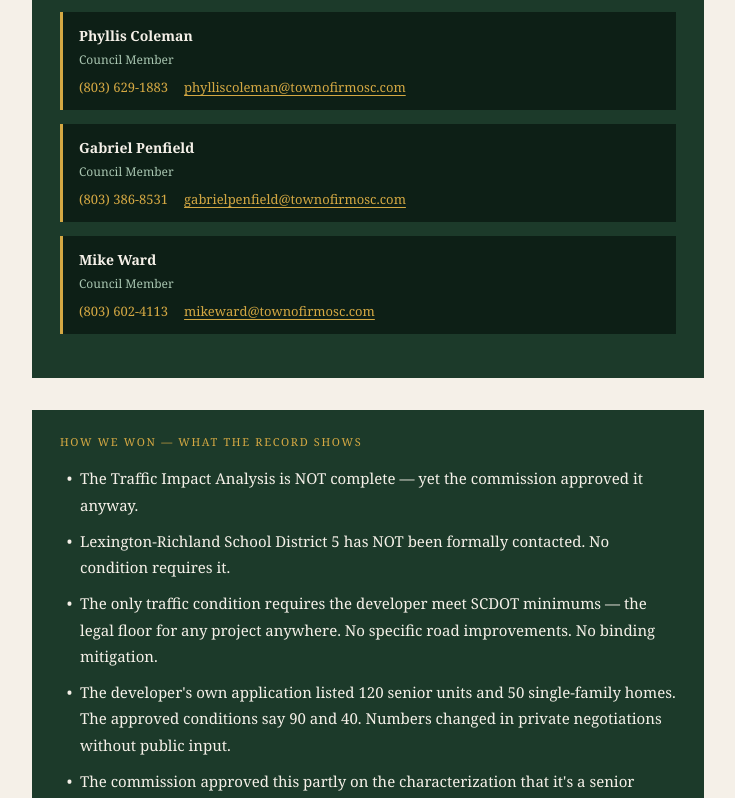
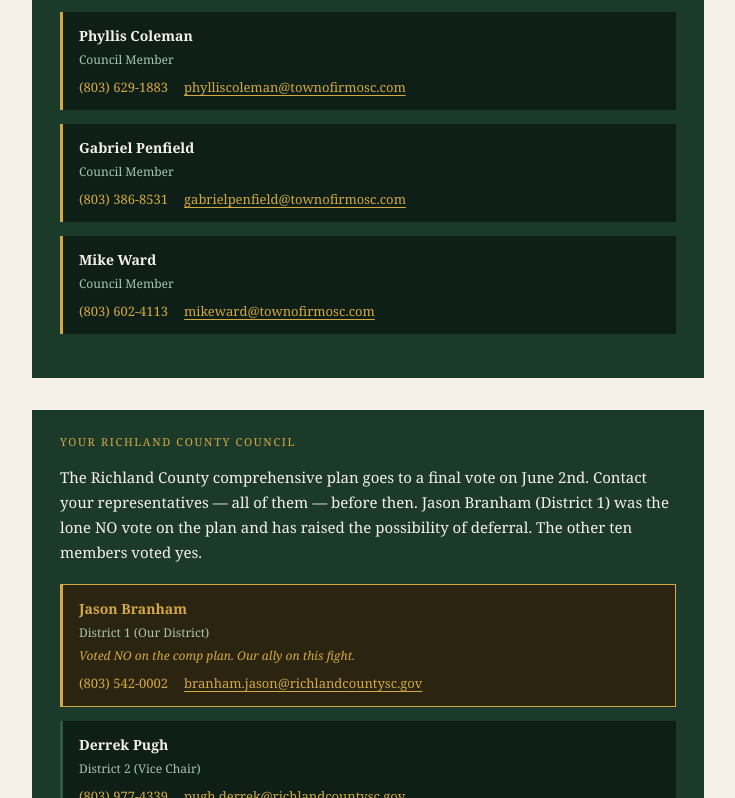
Before and after one commit to bryan-cogtide/shadygroveirmo, a React (Vite) app: page / in a window 1280 px wide. Shown: the part 2002-2800 px from the top of the page, without its empty margins (272-1007 px from the left). Built offline with nearby package versions, Linux system fonts and the light colour scheme.

Commit message:
Add Richland County Council contact section with Branham highlight

```diff
--- a/src/Petition.jsx
+++ b/src/Petition.jsx
@@ -49,6 +49,88 @@ const UPDATES = [
   {
     date: "May 8\u201311, 2026",
     text: "Over 727 neighbors signed this petition in less than five days. The full signature list was presented to the Planning Commission in person tonight.",
+  },
+];
+
+const COUNTY_COUNCIL_MEMBERS = [
+  {
+    name: "Jason Branham",
+    title: "District 1 (Our District)",
+    phone: "(803) 542-0002",
+    phoneLink: "tel:+18035420002",
+    email: "branham.jason@richlandcountysc.gov",
+    highlight: true,
+    note: "Voted NO on the comp plan. Our ally on this fight.",
+  },
+  {
+    name: "Derrek Pugh",
+    title: "District 2 (Vice Chair)",
+    phone: "(803) 977-4339",
+    phoneLink: "tel:+18039774339",
+    email: "pugh.derrek@richlandcountysc.gov",
+  },
+  {
+    name: "Tyra Little",
+    title: "District 3",
+    phone: "(803) 422-0203",
+    phoneLink: "tel:+18034220203",
+    email: "little.tyra@richlandcountysc.gov",
+  },
+  {
+    name: "Paul Livingston",
+    title: "District 4",
+    phone: "(803) 576-5463",
+    phoneLink: "tel:+18035765463",
+    email: "livingston.paul@richlandcountysc.gov",
+  },
+  {
+    name: "Allison Terracio",
+    title: "District 5",
+    phone: "(803) 622-6029",
+    phoneLink: "tel:+18036226029",
+    email: "terracio.allison@richlandcountysc.gov",
+  },
+  {
+    name: "Don Weaver",
+    title: "District 6",
+    phone: "(803) 995-3703",
+    phoneLink: "tel:+18039953703",
+    email: "weaver.don@richlandcountysc.gov",
+  },
+  {
+    name: "Gretchen Cooper",
+    title: "District 7",
+    phone: "(803) 977-4337",
+    phoneLink: "tel:+18039774337",
+    email: "cooper.gretchen@richlandcountysc.gov",
+  },
+  {
+    name: "Tish Dozier Alleyne",
+    title: "District 8",
+    phone: "(803) 457-2597",
+    phoneLink: "tel:+18034572597",
+    email: "alleyne.tish@richlandcountysc.gov",
+  },
+  {
+    name: "Jesica Mackey",
+    title: "District 9 (Chair)",
+    phone: "(803) 977-4338",
+    phoneLink: "tel:+18039774338",
+    email: "mackey.jesica@richlandcountysc.gov",
+  },
+  {
+    name: "Cheryl English",
+    title: "District 10",
+    phone: "(803) 949-0770",
+    phoneLink: "tel:+18039490770",
+    email: "english.cheryl@richlandcountysc.gov",
+  },
+  {
+    name: "Chakisse Newton",
+    title: "District 11",
+    phone: "(803) 973-9652",
+    phoneLink: "tel:+18039739652",
+    email: "newton.chakisse@richlandcountysc.gov",
   },
 ];
 
@@ -553,6 +635,120 @@ export default function Petition() {
           </div>
         </div>
 
+        {/* Your Richland County Council */}
+        <div style={{
+          background: "#1c3a2a",
+          padding: "24px 28px",
+          marginBottom: 32,
+        }}>
+          <div style={{
+            fontSize: 11,
+            letterSpacing: "0.15em",
+            textTransform: "uppercase",
+            color: "#d4a843",
+            marginBottom: 16,
+            fontFamily: "'Georgia', serif",
+          }}>
+            Your Richland County Council
+          </div>
+
+          <div style={{
+            fontSize: 15,
+            color: "#f5f0e8",
+            lineHeight: 1.65,
+            marginBottom: 20,
+            fontFamily: "'Georgia', serif",
+          }}>
+            The Richland County comprehensive plan goes to a final vote on June 2nd. Contact your representatives — all of them — before then. Jason Branham (District 1) was the lone NO vote on the plan and has raised the possibility of deferral. The other ten members voted yes.
+          </div>
+
+          <div style={{ display: "flex", flexDirection: "column", gap: 14, marginBottom: 20 }}>
+            {COUNTY_COUNCIL_MEMBERS.map((member, i) => (
+              <div
+                key={i}
+                style={{
+                  background: member.highlight ? "#2a2410" : "#0d1f16",
+                  padding: "14px 16px",
+                  borderLeft: member.highlight ? "3px solid #d4a843" : "3px solid #2d5c42",
+                  borderRight: member.highlight ? "1px solid #d4a843" : undefined,
+                  borderTop: member.highlight ? "1px solid #d4a843" : undefined,
+                  borderBottom: member.highlight ? "1px solid #d4a843" : undefined,
+                  display: "flex",
+                  flexDirection: "column",
+                  gap: 6,
+                }}
+              >
+                <div style={{
+                  fontSize: 14,
+                  fontWeight: "bold",
+                  color: member.highlight ? "#d4a843" : "#f5f0e8",
+                  fontFamily: "'Georgia', serif",
+                }}>
+                  {member.name}
+                </div>
+                <div style={{
+                  fontSize: 12,
+                  color: "#a8c5b0",
+                  fontFamily: "'Georgia', serif",
+                }}>
+                  {member.title}
+                </div>
+                {member.note && (
+                  <div style={{
+                    fontSize: 12,
+                    color: "#d4a843",
+                    fontStyle: "italic",
+                    fontFamily: "'Georgia', serif",
+                  }}>
+                    {member.note}
+                  </div>
+                )}
+                <div style={{
+                  display: "flex",
+                  gap: 16,
+                  fontSize: 13,
+                  marginTop: 4,
+                  flexWrap: "wrap",
+                }}>
+                  <a
+                    href={member.phoneLink}
+                    style={{
+                      color: "#d4a843",
+                      textDecoration: "none",
+                      fontFamily: "'Georgia', serif",
+                    }}
+                  >
+                    {member.phone}
+                  </a>
+                  <a
+                    href={`mailto:${member.email}`}
+                    style={{
+                      color: "#d4a843",
+                      textDecoration: "underline",
+                      textUnderlineOffset: 3,
+                      fontFamily: "'Georgia', serif",
+                    }}
+                  >
+                    {member.email}
+                  </a>
+                </div>
+              </div>
+            ))}
+          </div>
+
+          <div style={{
+            fontSize: 14,
+            color: "#a8c5b0",
+            lineHeight: 1.65,
+            fontFamily: "'Georgia', serif",
+            fontStyle: "italic",
+            paddingTop: 12,
+            borderTop: "1px solid #2d5c42",
+          }}>
+            The June 2nd vote is the last opportunity to push for deferral or amendments before this plan becomes official. Be brief, be respectful, and ask them to defer until road names and clear boundaries are restored to the map.
+          </div>
+        </div>
+
         {/* What We've Learned */}
         <div style={{
           background: "#1c3a2a",
```
